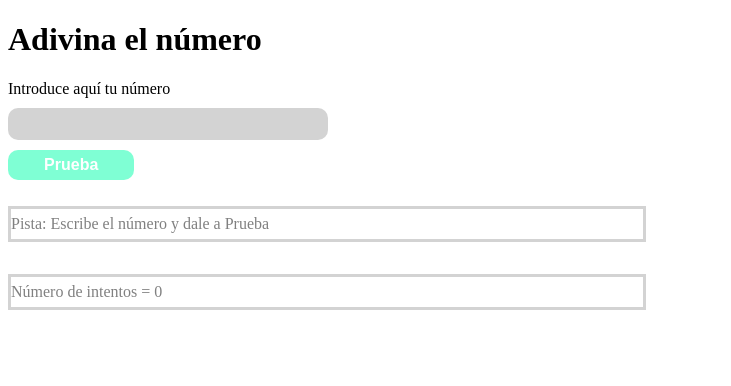
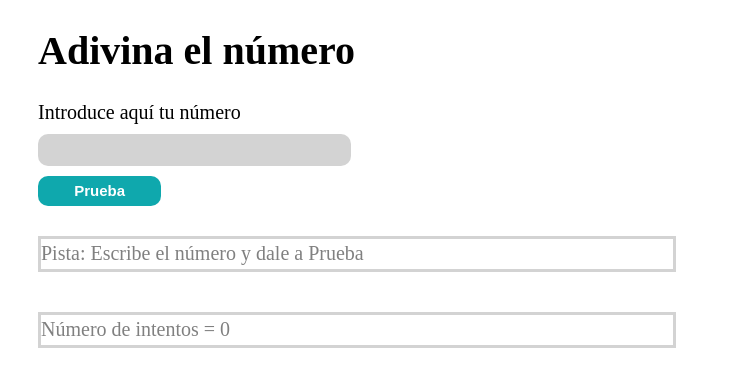
Before and after one commit to NataliaPuertac/guess-the-number, a plain HTML site: page index.html in a window 1280 px wide. Shown: the whole page, without its empty margins (0-731 px from the left). Drawn offline with Linux system fonts and the light colour scheme.

Commit message:
add css styles

```diff
--- a/css/main.css
+++ b/css/main.css
@@ -1,11 +1,19 @@
+
 .title{
 font-weight: bold;
+font-size: 40px;
+margin-left: 30px;
 }
 
 .form{
     display:flex;
     flex-direction: column;
     gap: 10px;
+    margin-left: 30px;
+}
+
+.text{
+font-size: 20px;
 }
 
 .input{
@@ -21,10 +29,10 @@ font-weight: bold;
     border-radius: 10px;
     color: white;
     font-weight: bold;
-    background-color: aquamarine;
+    background-color: rgb(15, 168, 173);
     border-style: none;
     height: 30px;
-    font-size: 16px;
+    font-size: 15px;
 }
 
 .div{
@@ -35,18 +43,22 @@ font-weight: bold;
 
 .clue{
     border: solid 3px lightgray;
+    font-size: 20px;
     width: 50%;
     height: 30px;
     display: flex;
     align-items: center;
     color: gray;
+    margin-left: 30px;
 }
 
 .tried{
     border: solid 3px lightgray;
+    font-size: 20px;
     width: 50%;
     height: 30px;
     display: flex;
     align-items: center;
     color: gray;
+    margin-left: 30px;
 }
--- a/index.html
+++ b/index.html
@@ -13,7 +13,7 @@
     </header>
     <main>
       <form class="form">
-        <label>Introduce aquí tu número</label>
+        <label class="text">Introduce aquí tu número</label>
         <input type="text" class="input js-label" />
         <input class="btn js-btn" type="button" value="Prueba" />
       </form>
```
